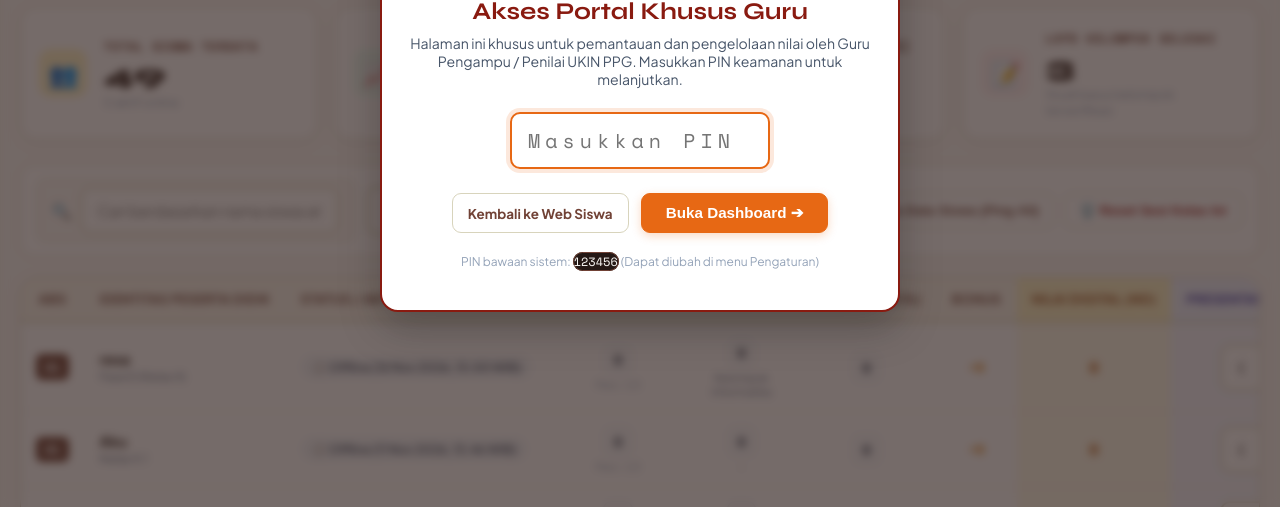
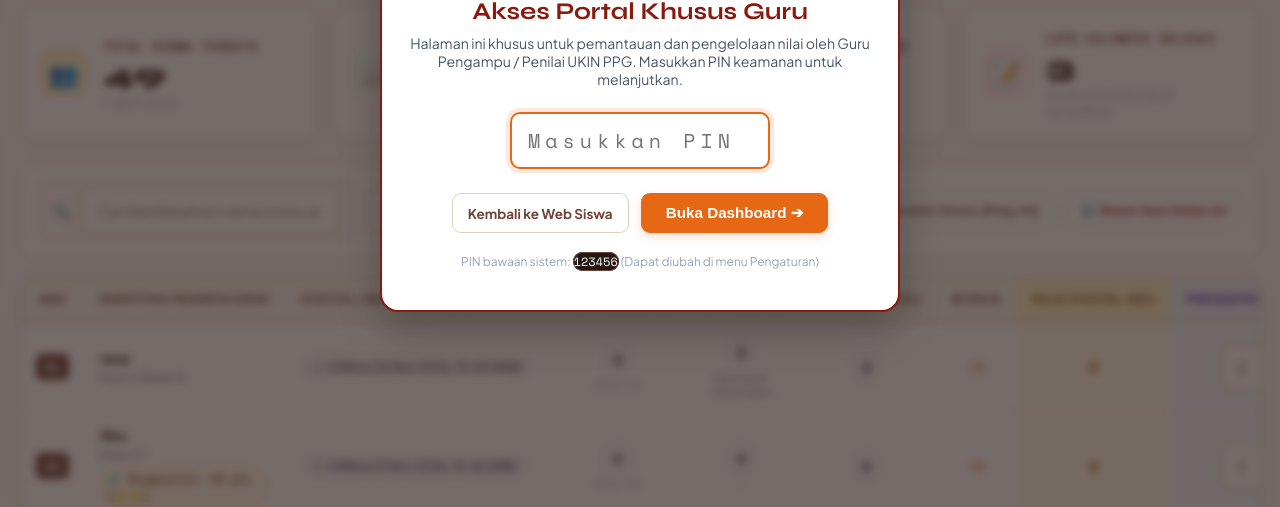
Before and after one commit to ResaMartyaningsih/game_stackandqueue, a website: page guru.html in a window 1280 px wide. Shown: the part 293-800 px from the top of the page. Drawn offline with nearby package versions, Linux system fonts and the light colour scheme; no server answers.

Commit message:
feat(guru): tambahkan badge skor asesmen diagnostik di bawah nama siswa pada Tab 1 untuk mempermudah pengecekan nilai

```diff
--- a/guru.html
+++ b/guru.html
@@ -1889,6 +1889,24 @@
                     const evalScore = (val.evaluasiAkhir && val.evaluasiAkhir.score) || 0;
                     const bonusVal = val.bonusMiniLab || 0;
 
+                    // Diagnostik Awal Data
+                    const sim = s.simulasi || {};
+                    const ops = sim.operations || {};
+                    let opsCount = 0;
+                    ['queueEnqueue', 'queueDequeue', 'stackPush', 'stackPop'].forEach(op => { if (ops[op]) opsCount++; });
+                    const qChal = sim.queueChallenge || (sim.queueChallenges && sim.queueChallenges[1]) || null;
+                    const sChal = sim.stackChallenge || (sim.stackChallenges && sim.stackChallenges[1]) || null;
+                    const qScore = (qChal && qChal.isCorrect) ? 30 : 0;
+                    const sScore = (sChal && sChal.isCorrect) ? 30 : 0;
+                    const calcSimTotal = (opsCount * 10) + qScore + sScore;
+                    const simTotal = (typeof sim.totalScore === 'number' && sim.totalScore > calcSimTotal) ? sim.totalScore : calcSimTotal;
+                    let simStarScore = sim.score || 1;
+                    if (simTotal >= 80) simStarScore = 4;
+                    else if (simTotal >= 60) simStarScore = 3;
+                    else if (simTotal >= 40) simStarScore = 2;
+                    else simStarScore = 1;
+                    const simStars = '⭐'.repeat(simStarScore);
+
                     html += `
                         <tr>
                             <td style="text-align: center;">
@@ -1898,8 +1916,13 @@
                                 <div class="student-name-cell">
                                     <span>${idn.nama || 'Peserta Didik'}</span>
                                 </div>
-                                <div style="font-size: 0.76rem; color: #64748B;">
-                                    ${idn.kelas || s._class}
+                                <div style="font-size: 0.76rem; color: #64748B; display: flex; align-items: center; gap: 0.35rem; flex-wrap: wrap; margin-top: 2px;">
+                                    <span>${idn.kelas || s._class}</span>
+                                    ${simTotal > 0 ? `
+                                        <span class="sim-star-pill sim-star-${simStarScore}" style="font-size: 0.7rem; padding: 0.1rem 0.45rem; cursor: pointer;" onclick="GuruPortal.switchMainTab('tab-simulasi')" title="Klik untuk membuka detail Tab 2 Diagnostik Awal & Tantangan Logika">
+                                            🧪 Diagnostik: ${simTotal} pts (${simStars})
+                                        </span>
+                                    ` : ''}
                                 </div>
                             </td>
                             <td>
```
Also changed, not shown: guru/index.html (+25 -2 lines).
